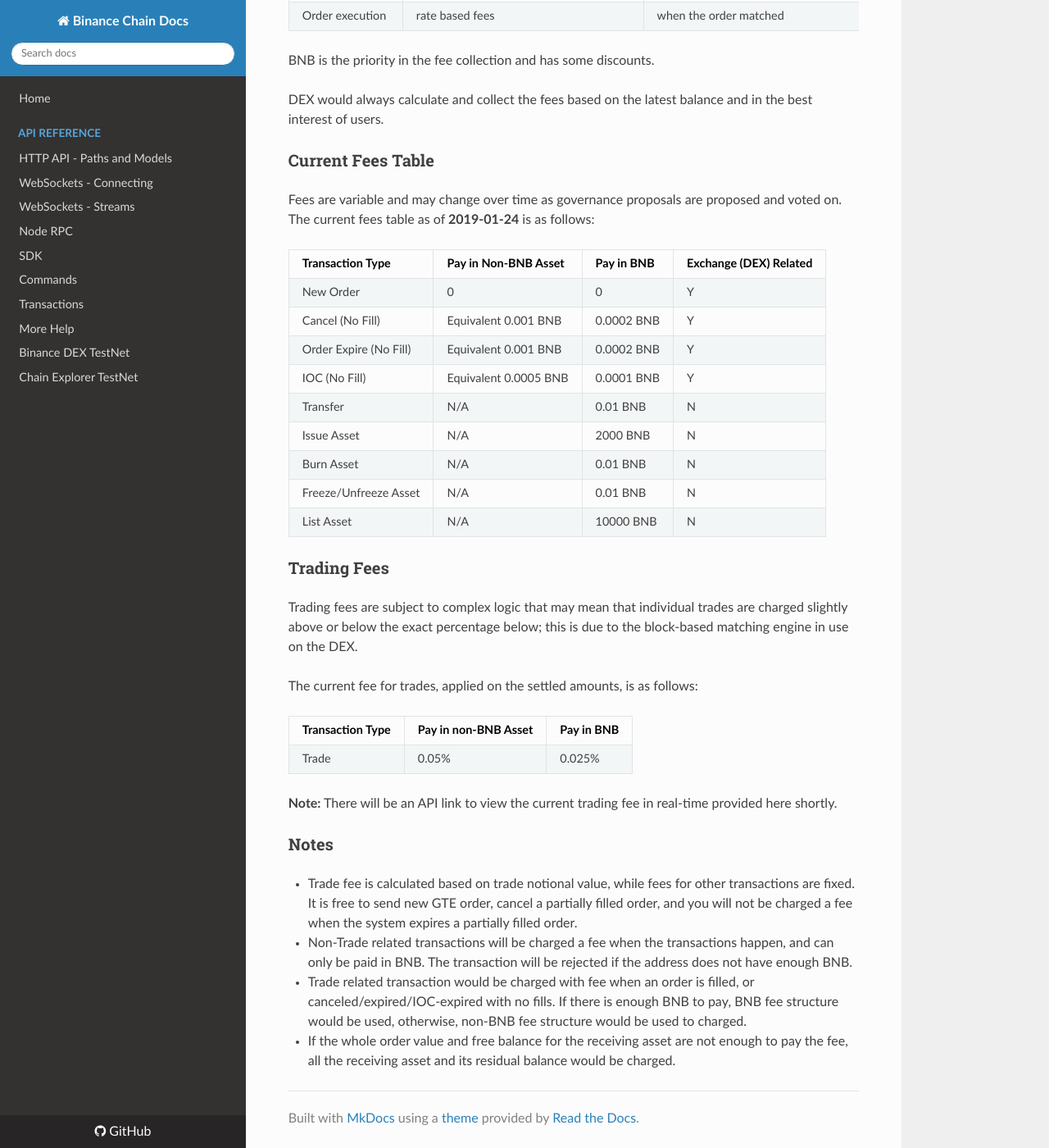
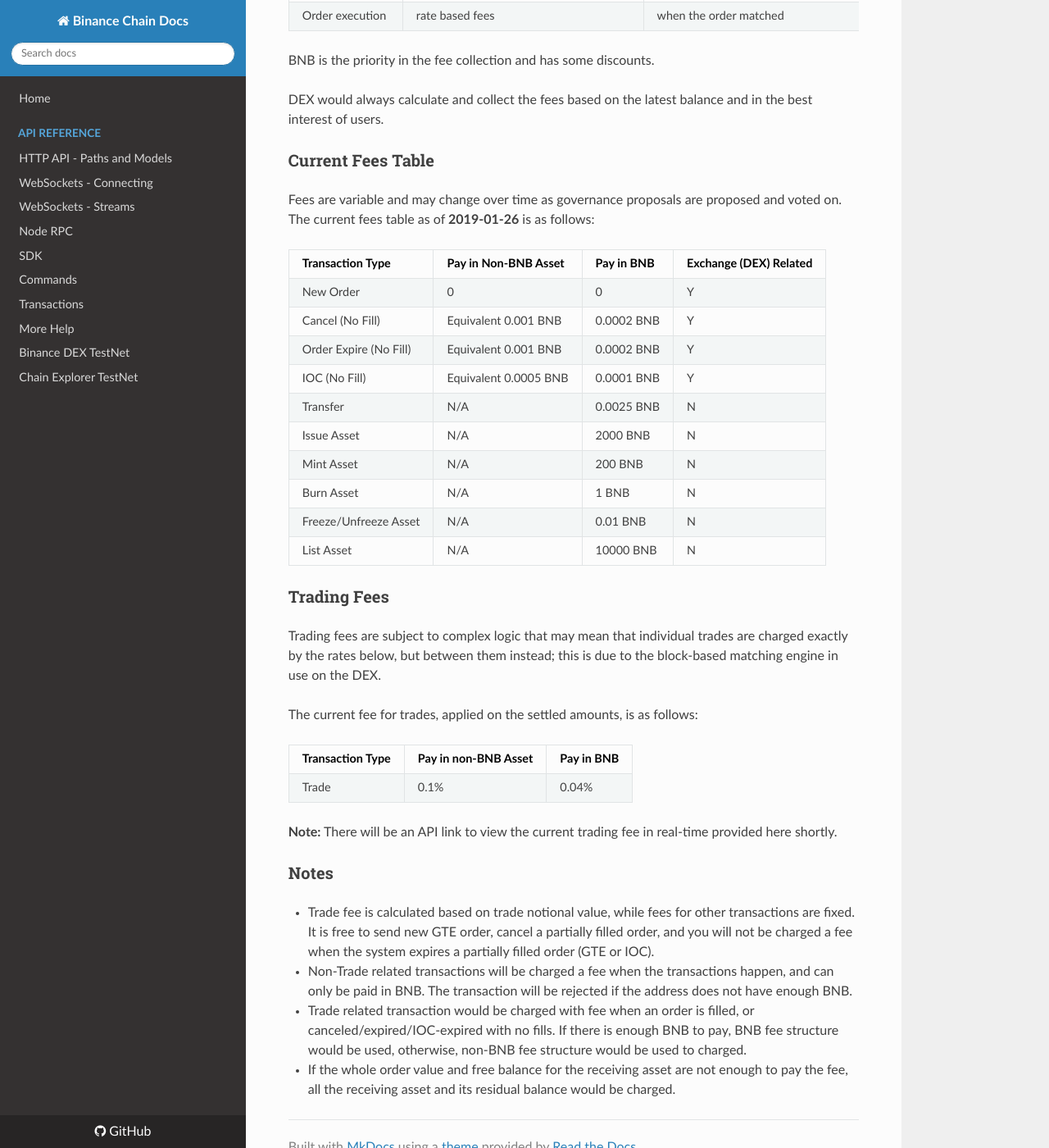
Before and after one commit to yash-sharma1/docs-site, an MkDocs documentation site: the page built from docs/trading-spec.md, in a window 1280 px wide and 1400 px high, scrolled down 2203 px. Shown: the whole window at 82% size. Built offline with MkDocs 1.6.1, drawn with Linux system fonts in a browser that asks for light colours; nearby versions of some CDN libraries.

Commit message:
revise fee description.

```diff
--- a/docs/trading-spec.md
+++ b/docs/trading-spec.md
@@ -90,7 +90,7 @@
 
 ### Current Fees Table
 
-Fees are variable and may change over time as governance proposals are proposed and voted on. The current fees table as of **2019-01-24** is as follows:
+Fees are variable and may change over time as governance proposals are proposed and voted on. The current fees table as of **2019-01-26** is as follows:
 
 Transaction Type | Pay in Non-BNB Asset | Pay in BNB | Exchange (DEX) Related
 -- | -- | -- | --
@@ -98,28 +98,29 @@
 Cancel (No Fill) | Equivalent 0.001 BNB | 0.0002 BNB | Y
 Order Expire (No Fill) | Equivalent 0.001 BNB | 0.0002 BNB | Y
 IOC (No Fill) | Equivalent 0.0005 BNB | 0.0001 BNB | Y
-Transfer | N/A | 0.01 BNB | N
+Transfer | N/A | 0.0025 BNB | N
 Issue Asset | N/A | 2000 BNB | N
-Burn Asset | N/A | 0.01 BNB | N
+Mint Asset | N/A | 200 BNB | N
+Burn Asset | N/A | 1 BNB | N
 Freeze/Unfreeze Asset | N/A | 0.01 BNB | N
 List Asset | N/A | 10000 BNB | N
 
 ### Trading Fees
 
-Trading fees are subject to complex logic that may mean that individual trades are charged slightly above or below the exact percentage below; this is due to the block-based matching engine in use on the DEX.
+Trading fees are subject to complex logic that may mean that individual trades are charged exactly by the rates below, but between them instead; this is due to the block-based matching engine in use on the DEX.
 
 The current fee for trades, applied on the settled amounts, is as follows:
 
 Transaction Type | Pay in non-BNB Asset | Pay in BNB
 -- | -- | --
-Trade | 0.05% | 0.025%
+Trade | 0.1% | 0.04%
 
 **Note:** There will be an API link to view the current trading fee in real-time provided here shortly.
 
 ### Notes
 
 - Trade fee is calculated based on trade notional value, while fees for other transactions are fixed.
-It is free to send new GTE order, cancel a partially filled order, and you will not be charged a fee when the system expires a partially filled order.
+It is free to send new GTE order, cancel a partially filled order, and you will not be charged a fee when the system expires a partially filled order (GTE or IOC).
 
 - Non-Trade related transactions will be charged a fee when the transactions happen, and can only be paid in BNB. The transaction will be rejected if the address does not have enough BNB.
 
--- a/swagger.yml
+++ b/swagger.yml
@@ -1452,7 +1452,7 @@
         format: int32
         description: "1 for Good Till Expire(GTE) order and 3 for Immediate Or Cancel (IOC)"
         enum:
-        - GTC
+        - GTE
         - IOC
         - UNKNOWN
       tradeId:
```
